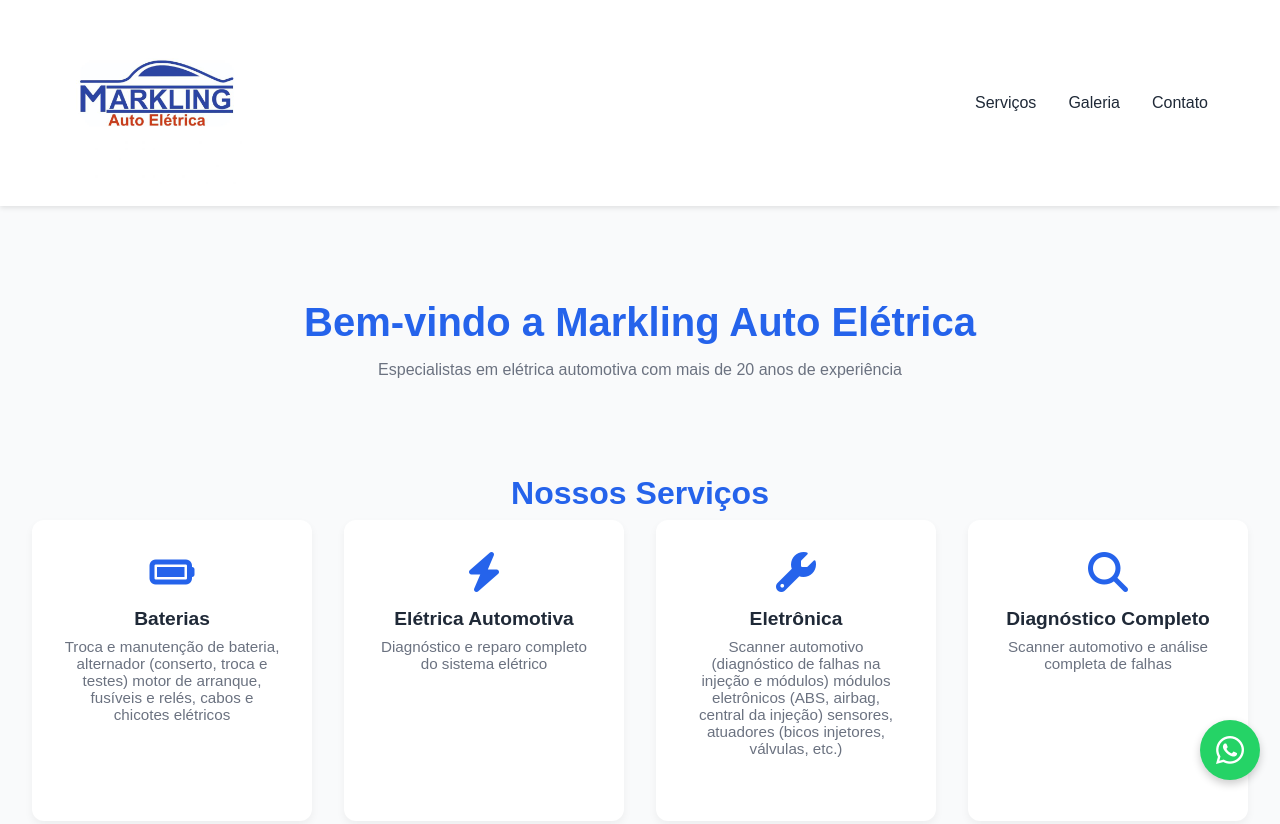
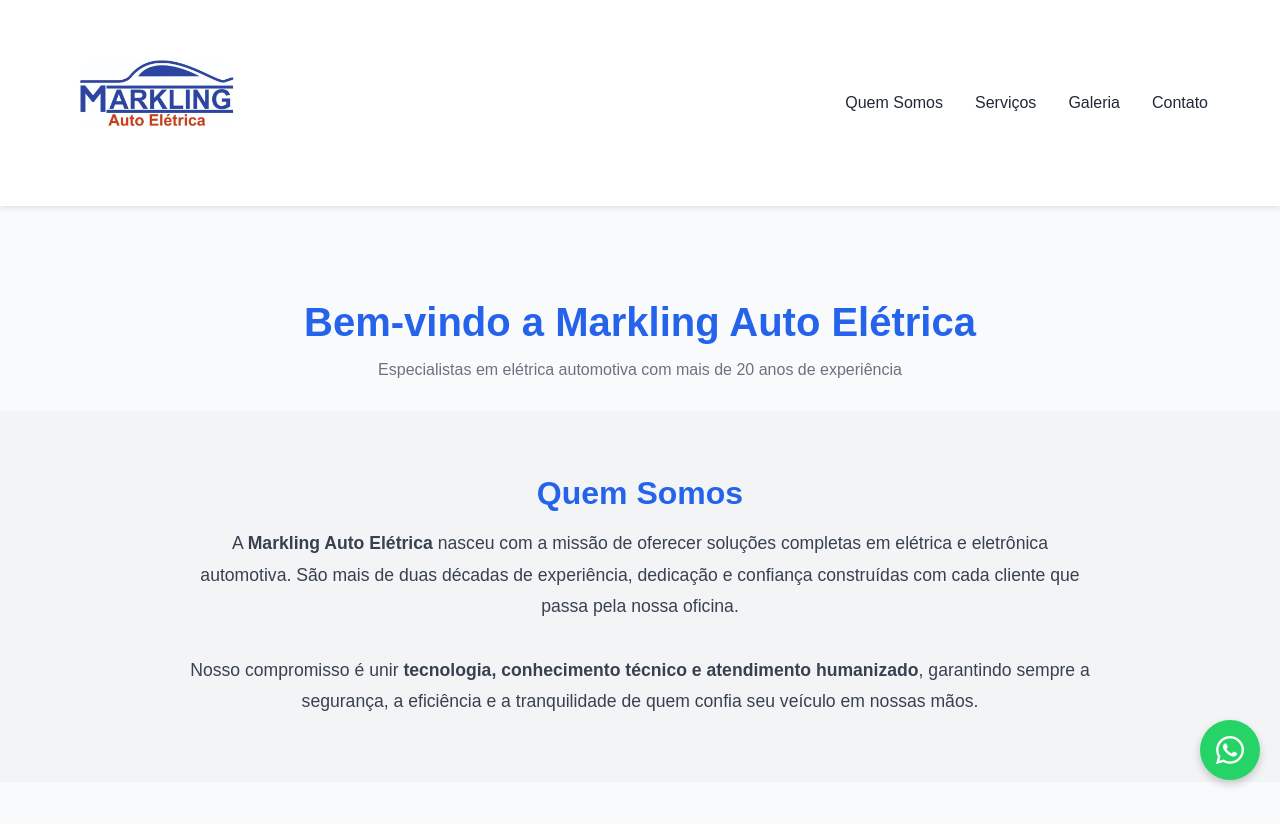
Before and after one commit to danielima7/site-mec-nica-el-trica, a plain HTML site: page web/img/index.html in a window 1280 px wide. Shown: the top 824 px of the page. Drawn offline with Linux system fonts and the light colour scheme.

Commit message:
Update index.html

```diff
--- a/web/img/index.html
+++ b/web/img/index.html
@@ -30,9 +30,27 @@
   padding-top:300px; /* ajustado para header maior */
   text-align:center;
 }
-
 .hero h1 { font-size:2.5rem; margin-bottom:1rem; color:#2563eb; }
 .hero p { color:#6b7280; margin-bottom:2rem; }
+
+/* Quem Somos */
+.about {
+  padding: 4rem 2rem;
+  text-align: center;
+  background: #f3f4f6;
+}
+.about h2 {
+  font-size: 2rem;
+  color: #2563eb;
+  margin-bottom: 1rem;
+}
+.about p {
+  color: #374151;
+  font-size: 1.1rem;
+  max-width: 900px;
+  margin: auto;
+  line-height: 1.8;
+}
 
 /* Serviços */
 .services { padding:4rem 2rem; text-align:center; }
@@ -82,6 +100,7 @@
     </div>
     <nav>
       <ul id="nav-menu">
+        <li><a href="#about">Quem Somos</a></li>
         <li><a href="#services">Serviços</a></li>
         <li><a href="#gallery">Galeria</a></li>
         <li><a href="#contact">Contato</a></li>
@@ -94,6 +113,17 @@
 <section class="hero">
   <h1>Bem-vindo a Markling Auto Elétrica</h1>
   <p>Especialistas em elétrica automotiva com mais de 20 anos de experiência</p>
+</section>
+
+<!-- Quem Somos -->
+<section class="about" id="about">
+  <h2>Quem Somos</h2>
+  <p>
+    A <strong>Markling Auto Elétrica</strong> nasceu com a missão de oferecer soluções completas em elétrica e eletrônica automotiva.
+    São mais de duas décadas de experiência, dedicação e confiança construídas com cada cliente que passa pela nossa oficina. <br><br>
+    Nosso compromisso é unir <strong>tecnologia, conhecimento técnico e atendimento humanizado</strong>, garantindo sempre a segurança,
+    a eficiência e a tranquilidade de quem confia seu veículo em nossas mãos.
+  </p>
 </section>
 
 <section class="services" id="services">
```
